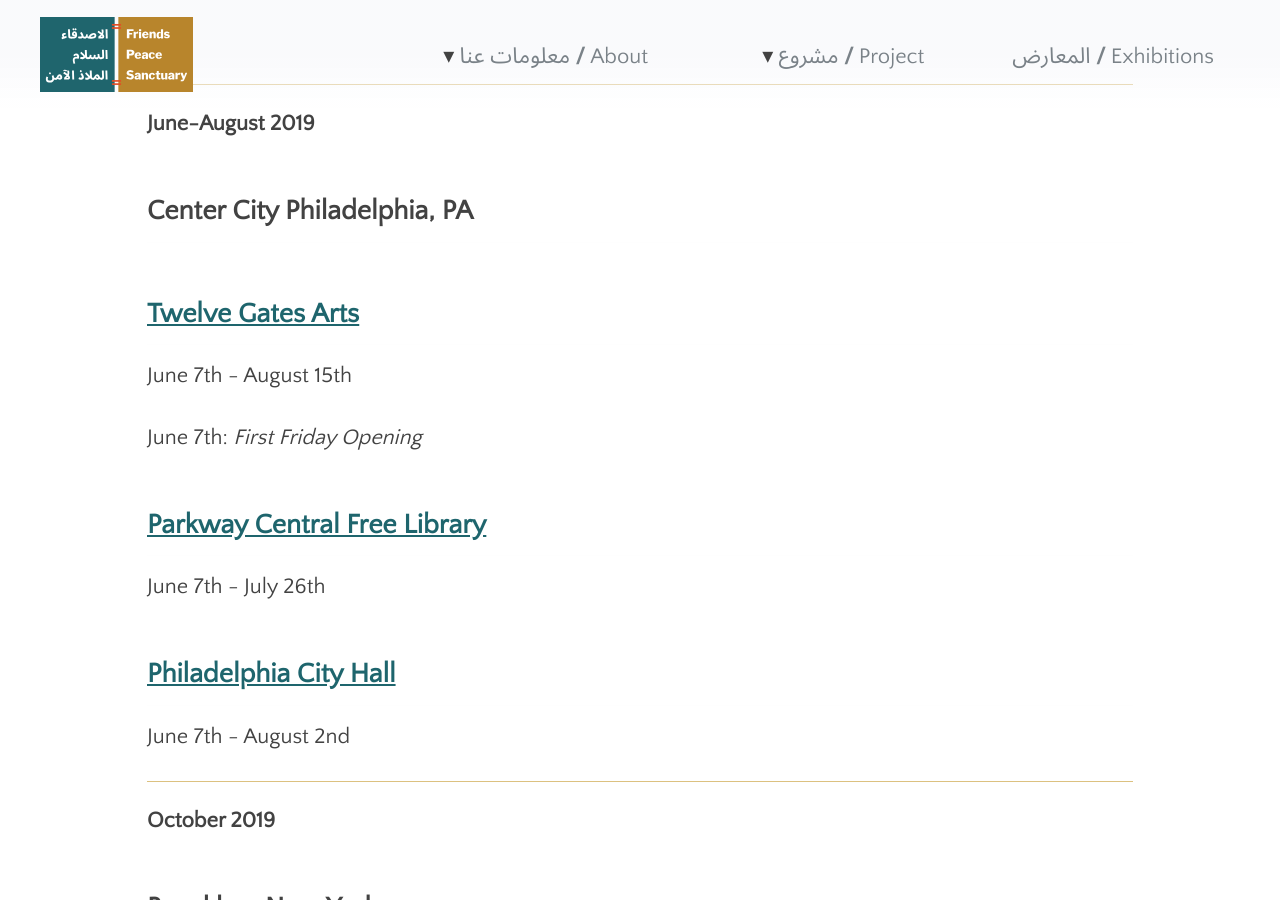
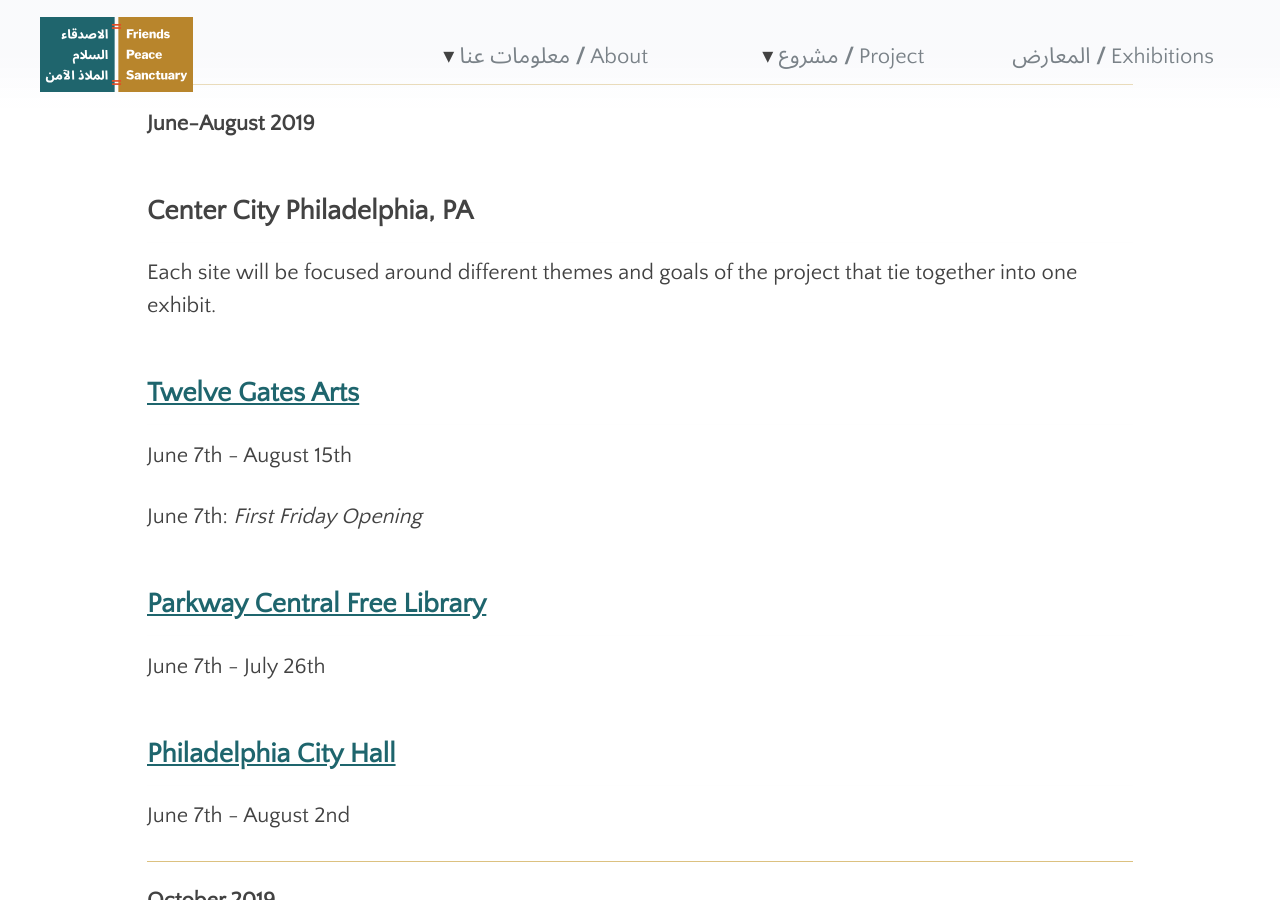
Before and after one commit to swat-ds/fps.swarthmore.edu, a Jekyll site: the page built from _posts/2018-10-03-upcoming-exhibitions-2019.md, in a window 1280 px wide and 900 px high, scrolled down 2206 px. Built offline with Jekyll 4.4.1, drawn with Linux system fonts in a browser that asks for light colours.

Commit message:
Update 2018-10-03-upcoming-exhibitions-2019.md

```diff
--- a/_posts/2018-10-03-upcoming-exhibitions-2019.md
+++ b/_posts/2018-10-03-upcoming-exhibitions-2019.md
@@ -92,6 +92,8 @@ This all-day community event celebrates two-years of community collaboration off
 
 ## **Center City Philadelphia, PA**
 
+Each site will be focused around different themes and goals of the project that tie together into one exhibit.
+
 
 ## **[Twelve Gates Arts](http://www.twelvegatesarts.org/)**
 
```
